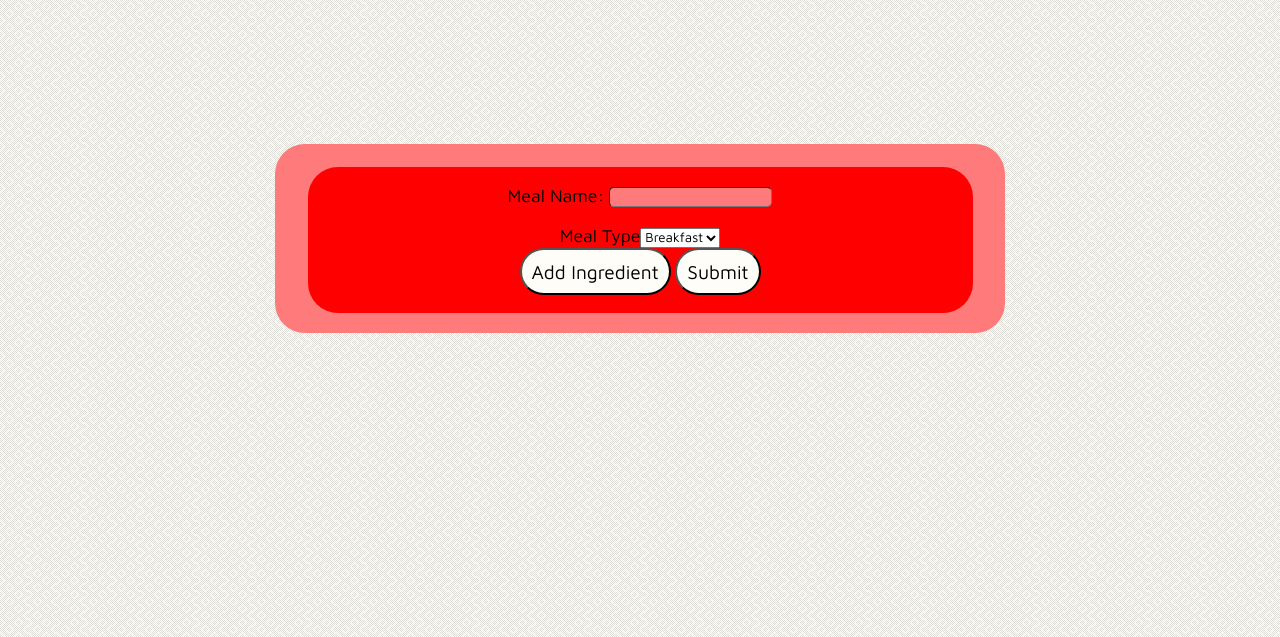
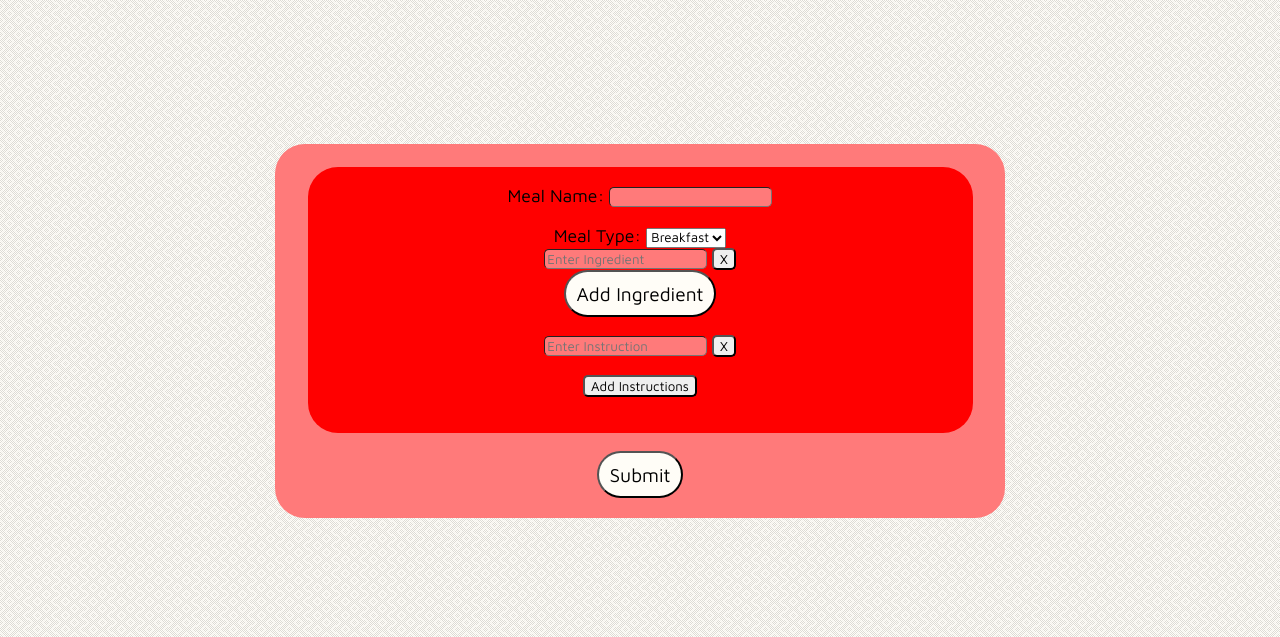
Before and after one commit to Datlightning/PersonalWebsite, a Flask app: page /meals in a window 1280 px wide. Shown: the top 637 px of the page. Run offline with Flask 3, Linux system fonts and the light colour scheme.

Commit message:
Update meals.html

```diff
--- a/templates/meals.html
+++ b/templates/meals.html
@@ -7,31 +7,55 @@
 {% block BodyContent %}
     <br><br><br><br><br>
 
-    </div>
     <br><br><br>
     <div id="events_container">
         <br>
-            <div class="event">
-                <form method = "post">
+            <form method = "post">
+              <div class="event">
                   <br>
                   <label for = "name">Meal Name: </label>
                   <input type="text" name = "name"/><br>
                   <br>
-                  <label for = "meal_type">Meal Type</label><select name = "meal_type" id = "meal_type">
+                  <label for = "meal_type">Meal Type: </label><select name = "meal_type" id = "meal_type">
                     <option value="B">Breakfast</option>
                     <option value="L">Lunch</option>
                     <option value="D">Dinner</option>
                     <option value="S">Snack</option>
                   </select>
-                <div id = "ingredient"></div>
-                <button type='add' id = "addIngredient" class = "addIngredient" >Add Ingredient</button>
 
-                  <button type='submit' class = "submitButton" >Submit</button>
-                </form>
+
+
+                <div id = "ingredient" class="ingredient-container">
+                  <div id ="additional_ingredient" >
+                    <input type = "text" placeholder = "Enter Ingredient" id = "ingredient_input_0" name = "ingredient_input_0"/>
+                    <button class = "ingredient_input_button_b" type="x">X</button>
+                  </div>
+                </div>
+                  <button type='add' id = "addIngredient" class = "addIngredient" >Add Ingredient</button>
+                  <br>
+                  <br>
+
+                <div id = "instruction" class="instruction-container">
+                  <div id ="additional_instruction" >
+                    <input type = "text" placeholder = "Enter Instruction" id = "instruction_input_0" name = "instruction_input_0"/>
+                    <button class = "instruction_input_button_b" type="x">X</button>
+                  </div>
+                    <br>
+                    </div>
+
+                    <button type='add' id = "addInstruction" class = "addInstruction" >Add Instructions</button>
                 <br>
-            </div>
+                <br><br>
+              </div>
+              <br>
+              <button type='submit' class = "submitButton" >Submit</button>
+      </form>
     </div>
+
+
+
     <script>
+
         function resize_iframe() {
             var iframe_width = $('iframe').width();
             $('iframe').css('height', (iframe_width * 0.75) + 'px');
@@ -43,10 +67,35 @@
         $(document).ready(function(){
             var InputsWrapper = $("#ingredient")
             var AddButton = $("#addIngredient")
+            var InstructionsWrapper = $("#instruction")
+            var AddInstructionButton = $("#addInstruction")
+            var y = InstructionsWrapper.length
             var x= InputsWrapper.length
+            $(AddInstructionButton).click(function (e){
+              e.preventDefault()
+                $(InstructionsWrapper).append('<div id ="additional_instruction" ><input type = "text" placeholder = "Enter Instruction" id = "instruction_input_' + y + '" name = "instruction_input_' + y + '"/>\n<button class = "instruction_input_button_b" type="x">X</button><br></div>')
+                  return false
+              });
+
+            $("body").on("click",".instruction_input_button_b",function (e){
+                e.preventDefault()
+                $(this).parent().empty()
+                return false
+              });
+
             $(AddButton).click(function (e){
-                $(InputsWrapper).append('<input type = "text" placeholder = "Enter Ingredient" name = "ingredient_input_' + x + "/>")
-            });
-        })
+              e.preventDefault()
+                $(InputsWrapper).append('<div id ="additional_ingredient" ><input type = "text" placeholder = "Enter Ingredient" id = "ingredient_input_' + x + '" name = "ingredient_input_' + x + '"/>\n<button class = "ingredient_input_button_b" type="x">X</button><br></div>')
+                  return false
+              });
+
+
+              $("body").on("click",".ingredient_input_button_b",function (e){
+                e.preventDefault()
+                $(this).parent().empty()
+                return false
+              });
+
+        });
     </script>
 {% endblock %}
```
